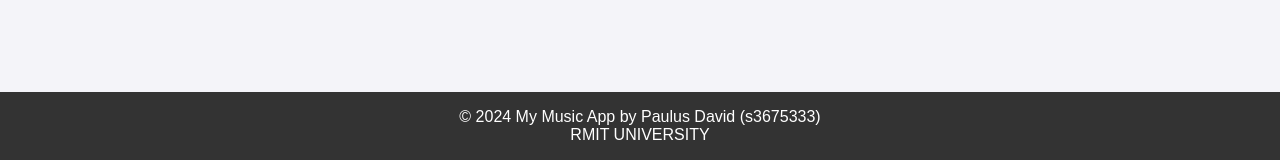
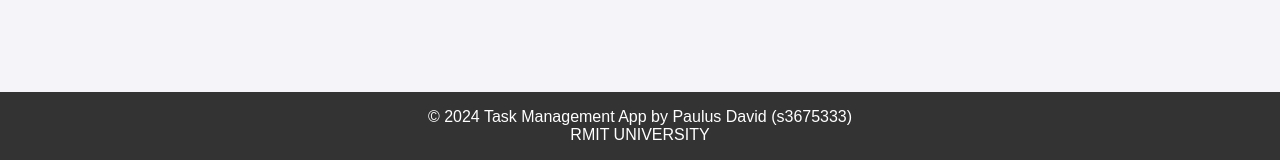
Before and after one commit to paulusdavid/task-management-app, a Flask app: page /home in a window 1280 px wide. Shown: the part 640-800 px from the top of the page. Run offline with Flask 2, Linux system fonts and the light colour scheme; the visitor is signed in with stand-in values (Sample User, id 1).

Commit message:
**Add header and title as task management app

```diff
--- a/templates/base.html
+++ b/templates/base.html
@@ -3,7 +3,7 @@
 <head>
     <meta charset="UTF-8">
     <meta name="viewport" content="width=device-width, initial-scale=1.0">
-    <title>{% block title %}My Music App{% endblock %}</title>
+    <title>{% block title %}Task Management App{% endblock %}</title>
     <style>
         /* General styling */
         body {
@@ -142,7 +142,7 @@
 
     <!-- Footer section -->
     <footer>
-        <p>&copy; 2024 My Music App by Paulus David (s3675333) <br> RMIT UNIVERSITY</p>
+        <p>&copy; 2024 Task Management App by Paulus David (s3675333) <br> RMIT UNIVERSITY</p>
     </footer>
 
 </body>
```
